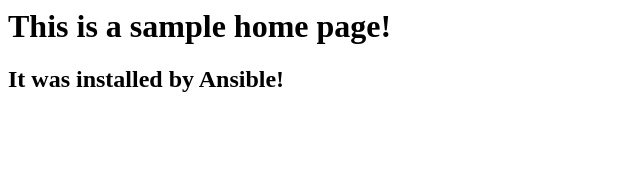
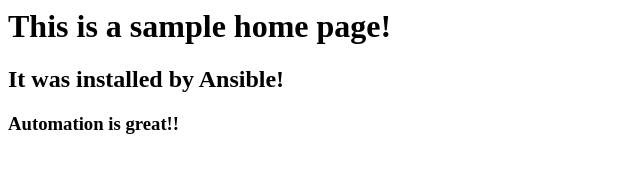
Before and after one commit to Valien/ansible-demos, a plain HTML site: page files/index.html in a window 1280 px wide. Shown: the whole page, without its empty margins (0-640 px from the left). Drawn offline with Linux system fonts and the light colour scheme.

Commit message:
minor work

```diff
--- a/files/index.html
+++ b/files/index.html
@@ -5,5 +5,6 @@
  <body>
 <h1>This is a sample home page!</h1><br\>
 <h2>It was installed by Ansible!</h2>
+<h3>Automation is great!!</h3>
 </body>
 </html>
```
Also changed, not shown: 4 other files.
